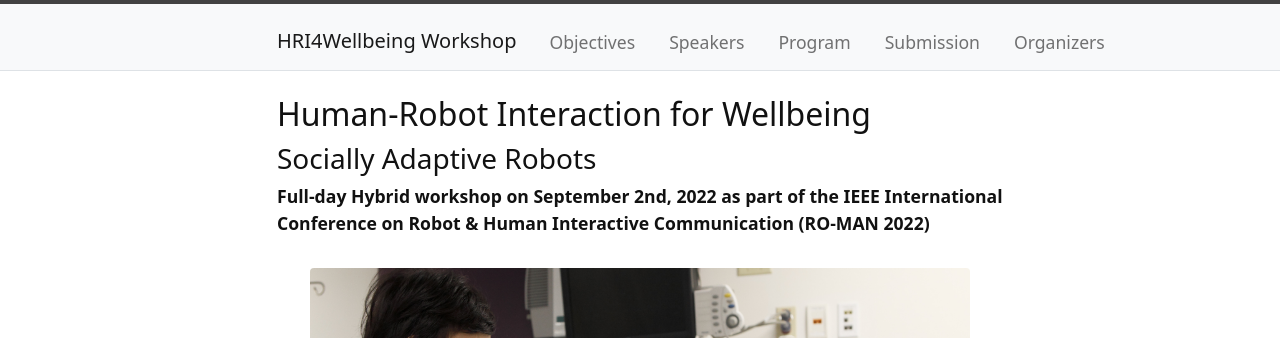
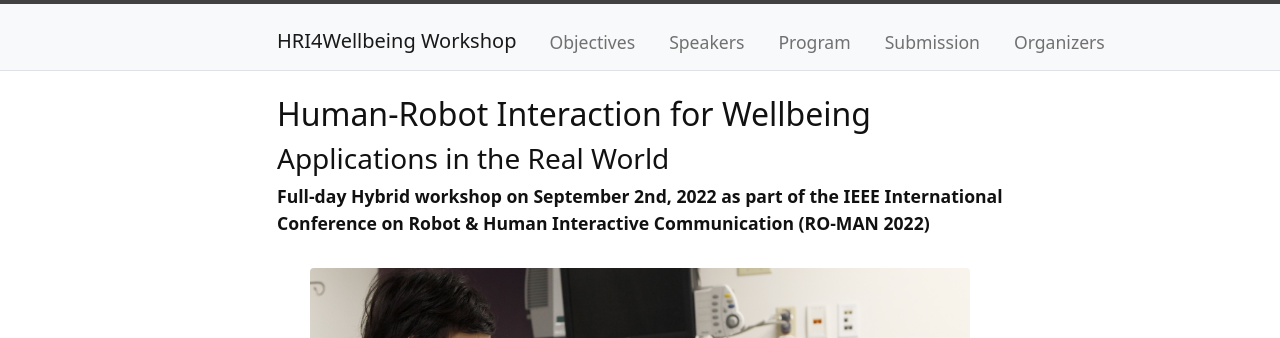
Before and after one commit to hri4wellbeing/hri4wellbeing.github.io, a Jekyll site: the page built from index.md, in a window 1280 px wide. Shown: the top 338 px of the page. Built offline with Jekyll 4.4.1, drawn with Linux system fonts in a browser that asks for light colours; part of the change alters nothing that is shown.

Commit message:
start updating for 2023 version

```diff
--- a/_config.yml
+++ b/_config.yml
@@ -18,7 +18,7 @@ title: HRI4Wellbeing Workshop
 title-icon:
 # description, keywords, and image for meta tags
 # these do not visibility appear on the pages, but used for SEO
-description: "The 31st IEEE International Conference on Robot and Human Interactive Communication (RO-MAN 2022)"
+description: "The 32st IEEE International Conference on Robot and Human Interactive Communication (RO-MAN 2023)"
 keywords: "HRI, Wellbeing, RO-MAN"
 # featured-image is added to metadata tags for social media sharing
 # use a relative path to image in this repository or full URL
@@ -31,7 +31,7 @@ author: Sooyeon Jeong
 # your github username for link [optional]
 github_username: hri4wellbeing
 # year or date published
-pub_year: 2022
+pub_year: 2023
 # location of code, the full url to your github repository
 source-code: https://github.com/hri4wellbeing/hri4wellbeing.github.io
 
--- a/index.md
+++ b/index.md
@@ -4,7 +4,7 @@ layout: default
 ---
 
 ## Human-Robot Interaction for Wellbeing
-### Socially Adaptive Robots
+### Applications in the Real World
 
 **Full-day Hybrid workshop on September 2nd, 2022 as part of the IEEE International Conference on Robot & Human Interactive Communication (RO-MAN 2022)**
 
```
Also changed, not shown: content/6-past_workshop.md (added).
